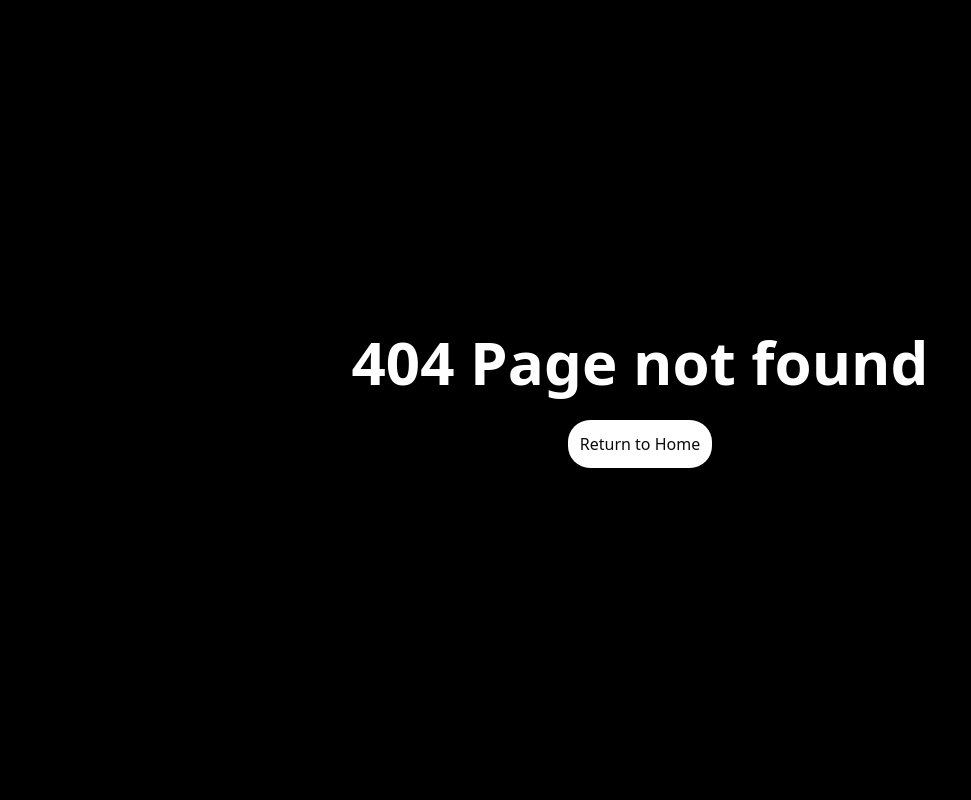
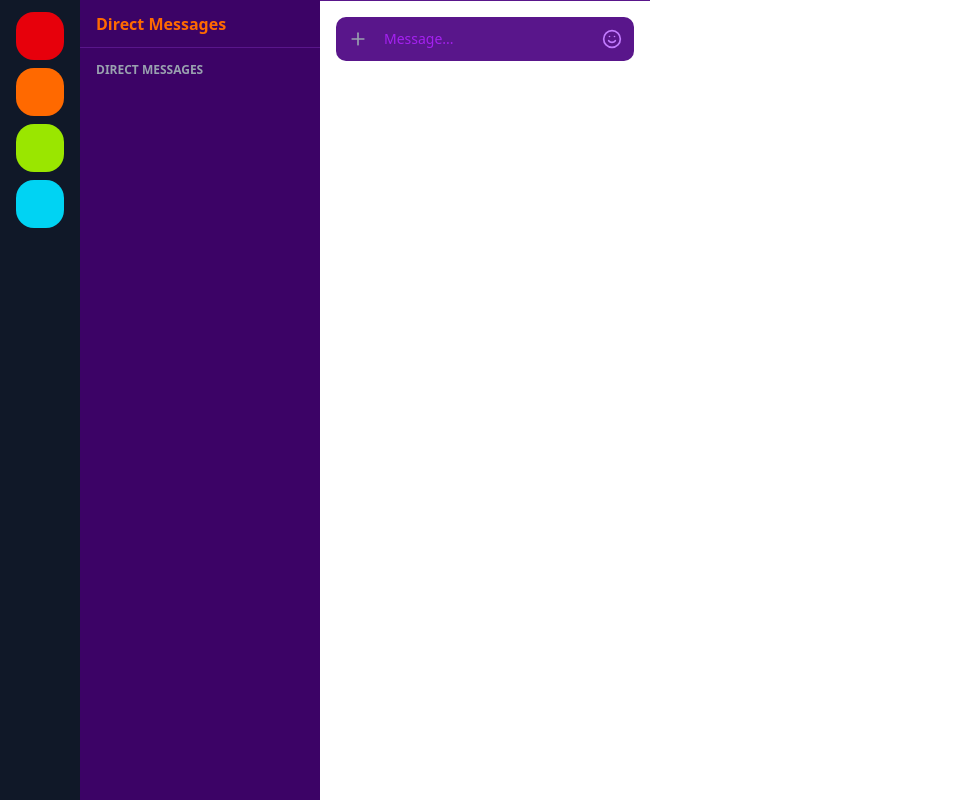
Before and after one commit to KavumaHakim/NodeUg, a React (Vite) app: page /dashboard in a window 1280 px wide. Before the commit this address had no page. Shown: the whole page, without its empty margins (0-971 px from the left). Built offline with nearby package versions, Linux system fonts and the light colour scheme.

Commit message:
Add dashboard sidebars

```diff
--- a/src/main.jsx
+++ b/src/main.jsx
@@ -7,6 +7,7 @@ import { createBrowserRouter } from 'react-router-dom'
 import { RouterProvider } from 'react-router-dom'
 import PageNotFound from './pages/pageNotFound'
 import Landing from './pages/landing'
+import DashBoard from './pages/dashboard'
 
 const router = createBrowserRouter([
   {
@@ -16,11 +17,18 @@ const router = createBrowserRouter([
   },
   {
     path: "/login",
-    element: <Login/>
+    element: <Login/>,
+    errorElement: <PageNotFound/>
   },
   {
     path: "/signup",
-    element: <Login/>
+    element: <Login/>,
+    errorElement: <PageNotFound/>
+  },
+  {
+    path: "/dashboard",
+    element: <DashBoard/>,
+    errorElement: <PageNotFound/>
   }
 ]);
 
--- a/src/pages/dashboard.jsx
+++ b/src/pages/dashboard.jsx
@@ -0,0 +1,108 @@
+import React from 'react'
+import {
+  Plus,
+  Smile,
+} from "lucide-react"
+
+const Dashboard = () => {
+  return (
+    <div className='flex'>
+        <SideBarChannels/>
+        <SideBarChats/>
+        <MessageInput/>
+
+    </div>
+
+  )
+}
+
+
+export const MessageInput = () => {
+  return (
+        <div className="p-3 sm:p-4 border-t border-purple-900">
+          <div className="relative">
+            <button className="absolute left-3 top-1/2 -translate-y-1/2 text-gray-400 hover:text-white">
+              <Plus className="w-5 h-5" />
+            </button>
+
+            <input
+              type="text"
+              placeholder="Message..."
+              className="
+                w-full bg-purple-900 bg-opacity-50
+                rounded-lg
+                pl-10 sm:pl-12
+                pr-10 sm:pr-12
+                py-2.5 sm:py-3
+                text-sm
+                focus:outline-none
+                focus:ring-2 focus:ring-purple-600 text-white
+                placeholder:text-[#a421ef]
+
+              "
+            />
+
+            <button className="absolute right-3 top-1/2 -translate-y-1/2 text-purple-400 hover:text-purple-300">
+              <Smile className="w-5 h-5" />
+            </button>
+          </div>
+    </div>
+
+  )
+}
+
+
+
+
+export const SideBarChannels = () => {
+  return (
+    <div className='w-max h-screen bg-gray-900'>
+        <div className="
+         sm:flex
+        w-16 md:w-20
+        bg-gray-900
+        flex-col items-center
+        py-3 space-y-2
+      ">
+        {["bg-red-600","bg-orange-500","bg-lime-400","bg-cyan-400",]
+        .map((color, index) => (
+          <div
+            key={index}
+            className={`${color} w-10 h-10 md:w-12 md:h-12 rounded-2xl
+              hover:rounded-xl transition-all duration-200 cursor-pointer`}
+          />
+        ))}
+      </div>
+    </div>
+  )
+}
+
+
+export const SideBarChats = () => {
+  return (
+
+    <div className="
+        hidden md:flex
+        w-56 lg:w-60
+        bg-purple-950
+        flex-col
+      ">
+        <div className="h-12 px-4 flex items-center border-b border-purple-900">
+          <span className="text-orange-500 font-semibold">
+            Direct Messages
+          </span>
+        </div>
+
+        <div className="flex-1 overflow-y-auto p-2">
+          <div className="px-2 py-1.5 text-gray-400 text-xs font-semibold uppercase">
+            Direct Messages
+          </div>
+        </div>
+    </div>
+  )
+}
+
+
+
+
+export default Dashboard
```
